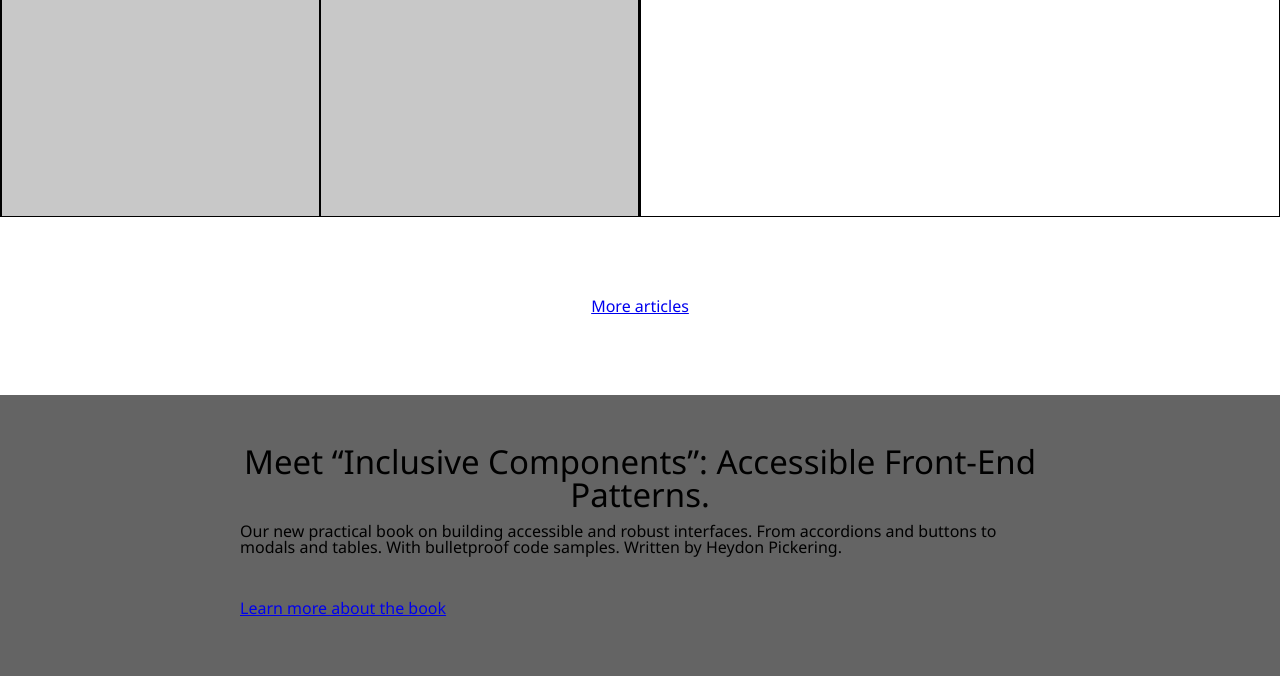
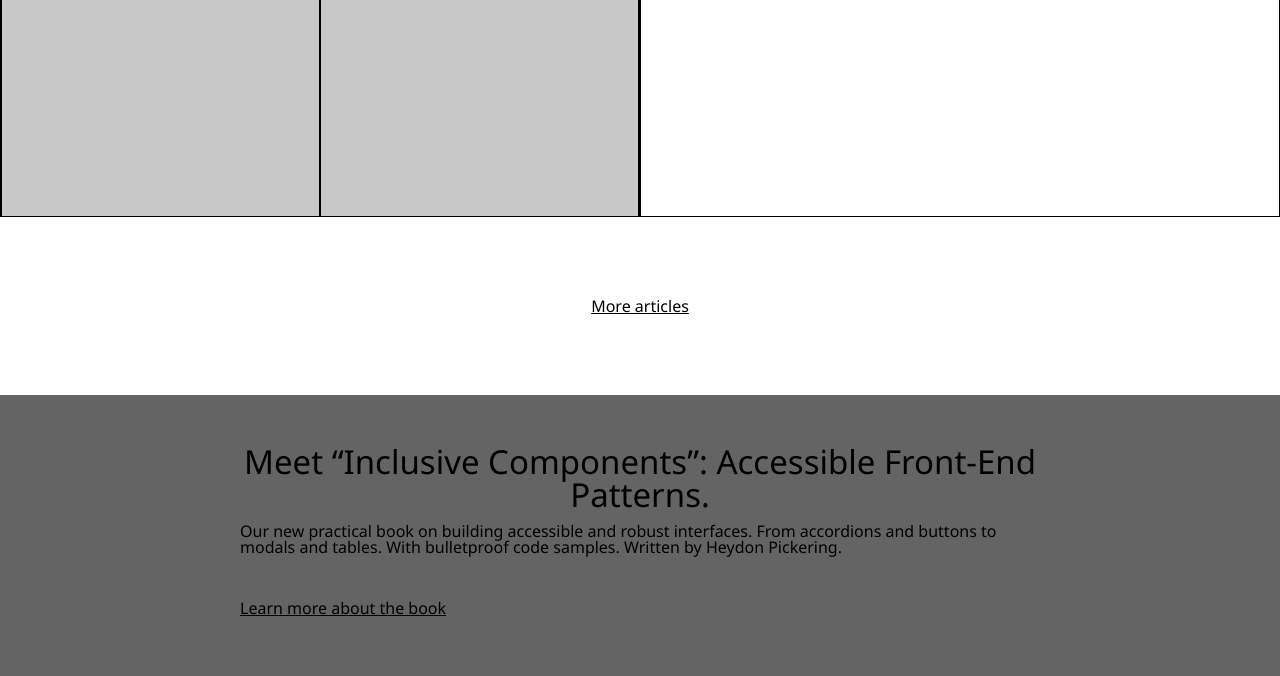
Before and after one commit to Joecleverman/smashMagazineClone, a plain HTML site: page index.html in a window 1280 px wide. Shown: the part 3291-3967 px from the top of the page. Drawn offline with Linux system fonts and the light colour scheme; grey boxes are pictures that could not be loaded.

Commit message:
changed style.css file

```diff
--- a/style.css
+++ b/style.css
@@ -138,6 +138,10 @@ table {
 html {
   font-family: "Noto Sans", sans-serif;
 }
+.more-articles,
+a {
+  color: black;
+}
 /*-----------------------------------------------------------------------------------------------------
                                                   HEADER
   ----------------------------------------------------------------------------------------------------*/
@@ -262,7 +266,7 @@ header {
   flex-shrink: 1;
   height: 639px;
   border: 1px solid black;
-  color: blue;
+  color: black;
   display: grid;
   grid-template-columns: 50% 50%;
   grid-template-rows: repeat(6, 638px);
```
